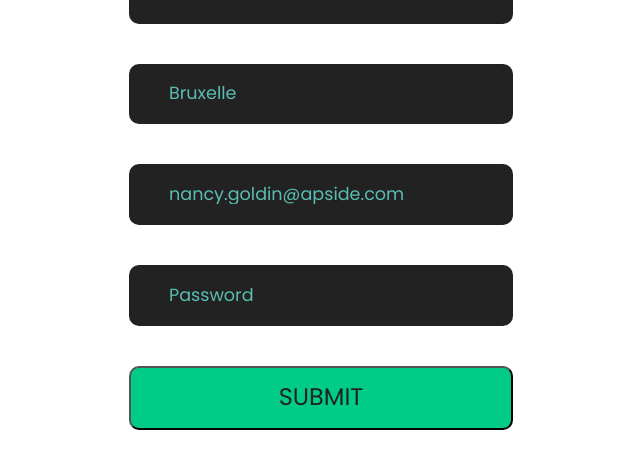
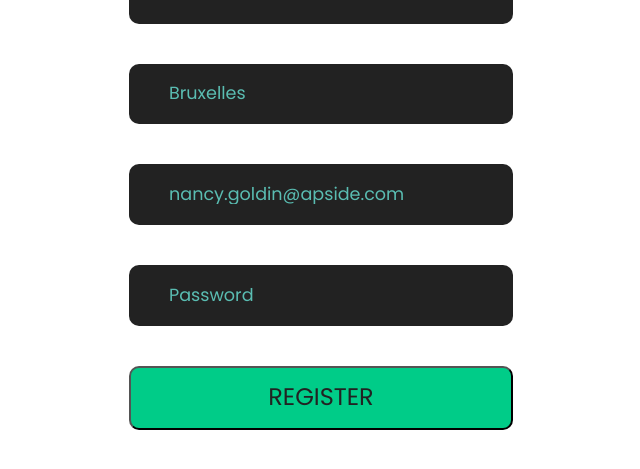
Before and after one commit to MartyScz/Hackathon2, a React (Vite) app in the folder frontend/: page /register in a window 1280 px wide. Shown: the part 291-760 px from the top of the page, without its empty margins (319-959 px from the left). Built offline with nearby package versions, Linux system fonts and the light colour scheme.

Commit message:
abandon modif formulaire projet donc modif bruxelles

```diff
--- a/frontend/src/components/Register.jsx
+++ b/frontend/src/components/Register.jsx
@@ -83,7 +83,7 @@ function Register() {
               type="office"
               name="office"
               id="office"
-              placeholder="Bruxelle"
+              placeholder="Bruxelles"
               value={office}
               onChange={(e) => setOffice(e.target.value)}
             />
@@ -112,7 +112,7 @@ function Register() {
                 type="submit"
                 onClick={handleSubmit}
               >
-                SUBMIT
+                REGISTER
               </button>
             </Link>
           </form>
```
